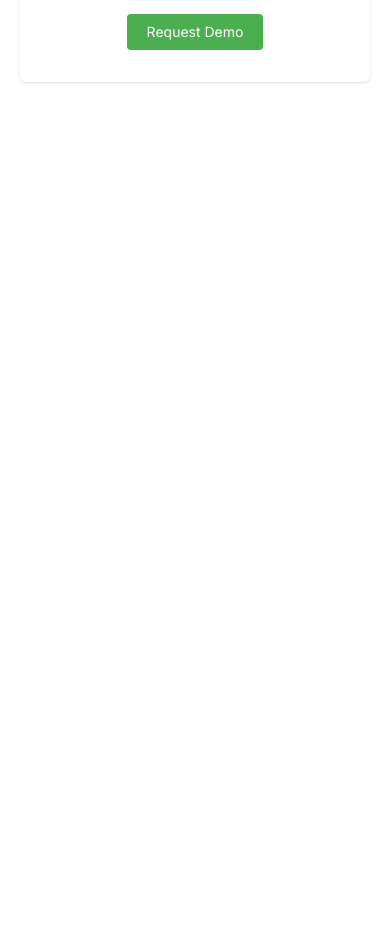
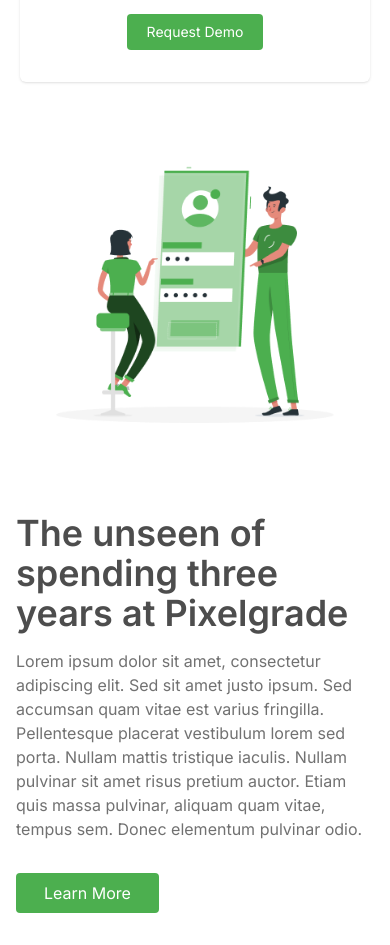
Before and after one commit to Taufiqul7756/software-solutions-firm, a React (Vite) app: page / in a window 390 px wide. Shown: the part 5226-6171 px from the top of the page. Before the commit the page ends 5328 px from the top, so only its background shows below. Built offline with nearby package versions, Linux system fonts and the light colour scheme.

Commit message:
Company's About Component Added - 80%

```diff
--- a/src/App.jsx
+++ b/src/App.jsx
@@ -5,6 +5,7 @@
 import Client from "./components/Client";
 import Services from "./components/Services";
 import Products from "./components/Products";
+import About from "./components/About";
 
 function App() {
   return (
@@ -14,6 +15,7 @@
       <Services />
       <Client />
       <Products />
+      <About />
     </>
   );
 }
--- /dev/null
+++ b/src/components/About.jsx
@@ -0,0 +1,34 @@
+import React from "react";
+import aboutImg from "../assets/profile/profile.png";
+// import sheraspaceTeam from "../assets/profile/sheraspaceTeam.png";
+
+const About = () => {
+  return (
+    <div>
+      {/* About text */}
+      <div className="px-4 lg:px-14 max-w-screen-2xl mx-auto my-8">
+        <div className="md:w-11/12 mx-auto flex flex-col md:flex-row justify-between items-center gap-12">
+          <div>
+            <img src={aboutImg} alt="" />
+          </div>
+          <div className="md:w-3/5 mx-auto">
+            <h2 className="text-4xl text-NeutralD_Grey font-semibold mb-4 md:w-4/5 ">
+              The unseen of spending three years at Pixelgrade
+            </h2>
+            <p className="md:w-3/4 text-NeutralGrey mb-8">
+              Lorem ipsum dolor sit amet, consectetur adipiscing elit. Sed sit
+              amet justo ipsum. Sed accumsan quam vitae est varius fringilla.
+              Pellentesque placerat vestibulum lorem sed porta. Nullam mattis
+              tristique iaculis. Nullam pulvinar sit amet risus pretium auctor.
+              Etiam quis massa pulvinar, aliquam quam vitae, tempus sem. Donec
+              elementum pulvinar odio.
+            </p>
+            <button className="btn-primary">Learn More</button>
+          </div>
+        </div>
+      </div>
+    </div>
+  );
+};
+
+export default About;
```
Also changed, not shown: src/assets/profile/profile.png (added).
